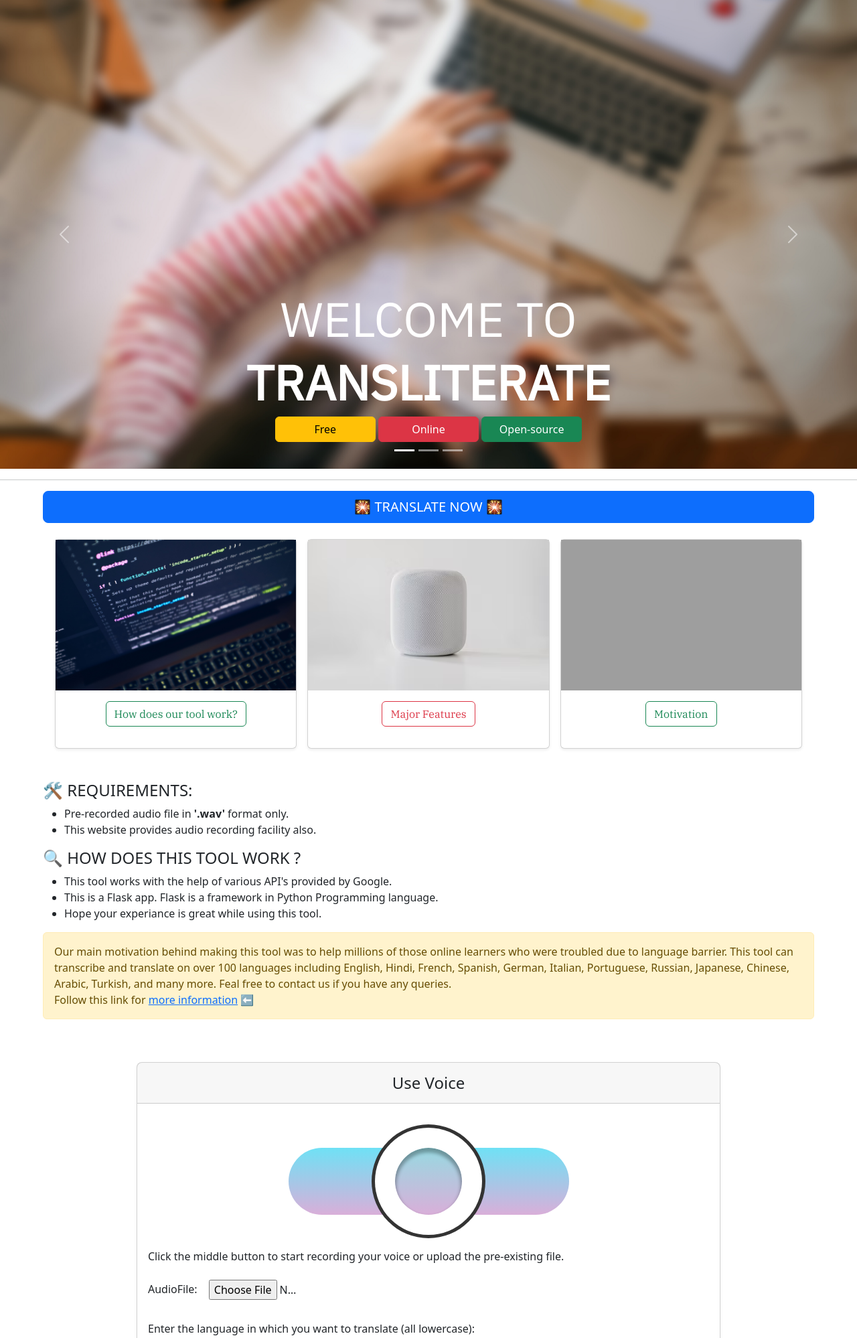
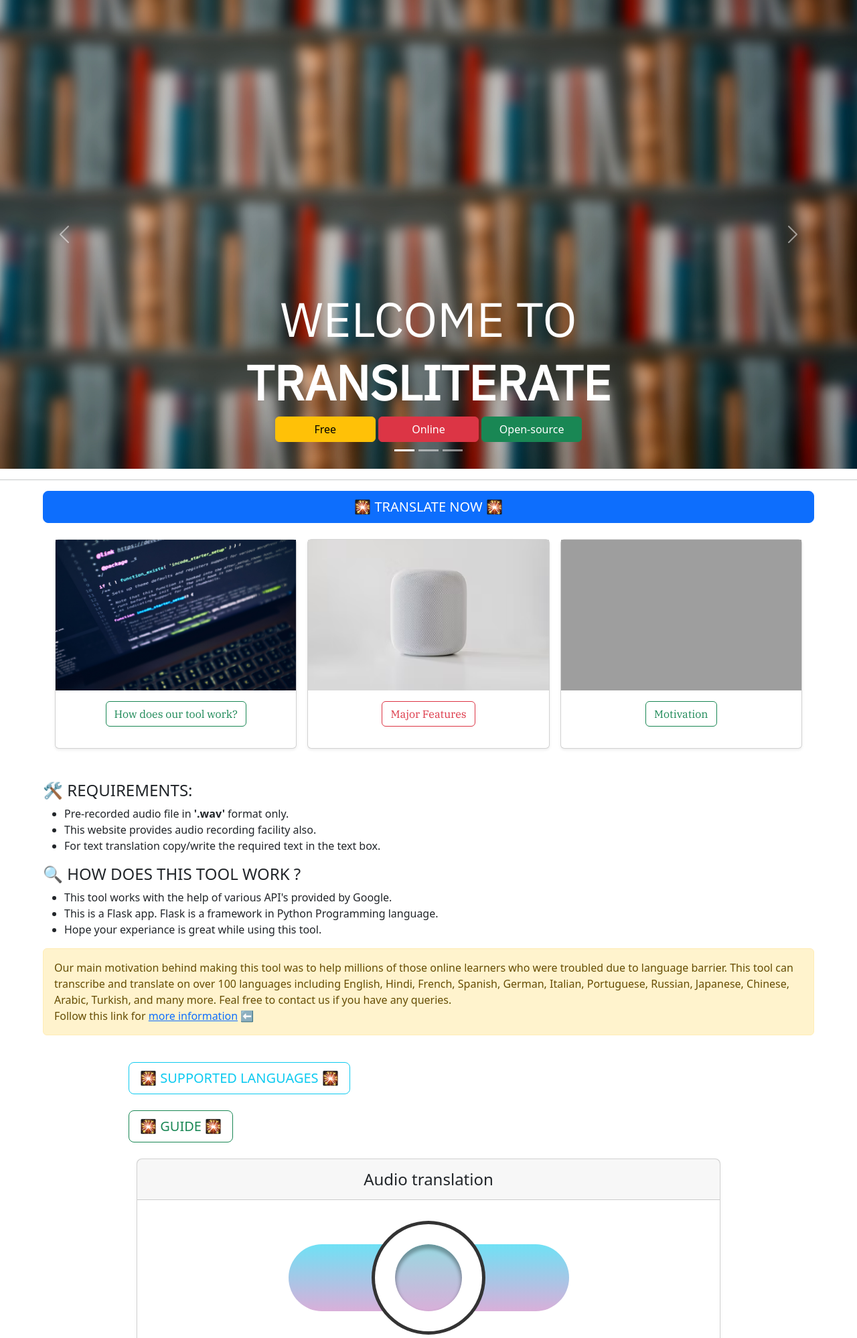
Before and after one commit to SohamRatnaparkhi/Transliterate, a Flask app: page / in a window 1280 px wide. Shown: the part 56-2054 px from the top of the page at 67% size. Run offline with Flask 2, Linux system fonts and the light colour scheme; some libraries are stand-ins or nearby versions; grey boxes are pictures that could not be loaded.

Commit message:
Update index.html

```diff
--- a/templates/index.html
+++ b/templates/index.html
@@ -228,10 +228,10 @@
                 <div class="collapse navbar-collapse" id="navbarSupportedContent">
                     <ul class="navbar-nav me-auto mb-2 mb-lg-0">
                         <li class="nav-item">
-                            <a class="nav-link active" aria-current="page" href="/">Guide</a>
+                            <a class="nav-link active" aria-current="page" href="https://github.com/SohamRatnaparkhi/IEEEMUC-Transliterate/blob/main/guide.md">Guide</a>
                         </li>
                         <li class="nav-item">
-                            <a class="nav-link active" aria-current="page" href="/">Features</a>
+                            <a class="nav-link active" aria-current="page" href="https://github.com/SohamRatnaparkhi/IEEEMUC-Transliterate/blob/main/features.md">Features</a>
                         </li>
 
                     </ul>
@@ -252,7 +252,7 @@
             </div>
             <div class="carousel-inner">
                 <div class="carousel-item active">
-                    <img src="static\images\carousel\cr1.jpg" class="d-block w-100" alt="..." height="700">
+                    <img src="static\images\carousel\cr5.jpg" class="d-block w-100" alt="..." height="700">
                     <div class="carousel-caption d-none d-md-block">
                         <h1 class="C-HEADING carousel-heading">WELCOME TO</h1>
                         <h1 class="C-HEADING carousel-heading"><B>TRANSLITERATE</B></h1>
@@ -262,7 +262,7 @@
                     </div>
                 </div>
                 <div class="carousel-item" data-bs-interval="15000">
-                    <img src="static\images\carousel\cr5.jpg" class="d-block w-100" alt="..." height="700">
+                    <img src="static\images\carousel\cr1.jpg" class="d-block w-100" alt="..." height="700">
                     <div class="carousel-caption d-none d-md-block">
                         <h1 class="C-HEADING carousel-heading"> WELCOME TO</h1>
                         <h1 class="C-HEADING carousel-heading"><B>TRANSLITERATE</B></h1>
@@ -275,8 +275,8 @@
                 <div class="carousel-item">
                     <img src="static\images\carousel\cr8.png" class="d-block w-100" alt="..." height="700">
                     <div class="carousel-caption d-none d-md-block">
-                        <h1 class="c-3 carousel-heading">WELCOME TO</h1>
-                        <h1 class="c-3 carousel-heading"><B>TRANSLITERATE</B></h1>
+                        <h1 class="C-HEADING carousel-heading">WELCOME TO</h1>
+                        <h1 class="C-HEADING carousel-heading"><B>TRANSLITERATE</B></h1>
                         <button type="button" class="btn btn-warning">Accurate</button>
                         <br><br>
                         <button type="button" class="btn btn-danger">Free</button>
@@ -314,7 +314,7 @@
 
                         <div class="card-body">
                             <p class="card-content"><a
-                                    href="https://www.mayoclinic.org/diseases-conditions/brain-tumor/symptoms-causes/syc-20350084#:~:text=A%20brain%20tumor%20is%20a,tumors%20are%20cancerous%20(malignant)."
+                                    href="https://github.com/SohamRatnaparkhi/IEEEMUC-Transliterate/blob/main/guide.md"
                                     class="btn btn-outline-success" target="_blank">How does our tool work?</a></p>
                         </div>
                     </div>
@@ -326,7 +326,7 @@
 
                         <div class="card-body">
                             <p class="card-content"><a
-                                    href="https://www.hopkinsmedicine.org/health/conditions-and-diseases/brain-tumor#:~:text=All%20brain%20cancers%20are%20tumors,distinct%20borders%20and%20rarely%20spread."
+                                    href="https://github.com/SohamRatnaparkhi/IEEEMUC-Transliterate/blob/main/features.md"
                                     class="btn btn-outline-danger" target="_blank">Major Features</a></p>
                         </div>
                     </div>
@@ -338,7 +338,7 @@
 
                         <div class="card-body">
                             <p class="card-content"><a
-                                    href="https://www.mayoclinic.org/diseases-conditions/brain-tumor/diagnosis-treatment/drc-20350088"
+                                    href="https://github.com/SohamRatnaparkhi/IEEEMUC-Transliterate/blob/main/motive.md"
                                     class="btn btn-outline-success" target="_blank">Motivation</a></p>
                         </div>
                     </div>
@@ -352,6 +352,7 @@
             <ul>
                 <li class="req">Pre-recorded audio file in <b>'.wav'</b> format only.</li>
                 <li class="req">This website provides audio recording facility also.</li>
+                <li class="req">For text translation copy/write the required text in the text box.</li>
             </ul>
             <h4>🔍 HOW DOES THIS TOOL WORK ?</h4>
             <ul>
@@ -370,13 +371,16 @@
             </div>
         </div>
         <div id="model1">
+            <br>
+            <a class="btn btn-outline-info btn-lg btn-block forms-model" type="button" href="https://github.com/SohamRatnaparkhi/IEEEMUC-Transliterate/blob/main/LanguageSupport.md">🎇 SUPPORTED LANGUAGES 🎇</a>
             <br><br>
-
+            <a class="btn btn-outline-success btn-lg btn-block forms-model" type="button" href="https://github.com/SohamRatnaparkhi/IEEEMUC-Transliterate/blob/main/guide.md">🎇 GUIDE 🎇</a>
+            <br><br>
             <div class="row row-cols-1 row-cols-md-1 mb-1  text-left forms-model">
                 <div class="col">
                     <div class="card mb-4 rounded-3 shadow-sm">
                         <div class="card-header py-3">
-                            <h4 class="my-0 fw-normal text-center">Use Voice</h4>
+                            <h4 class="my-0 fw-normal text-center">Audio translation</h4>
                         </div>
                         <div class="card-body">
                             <div class="holder">
@@ -385,7 +389,8 @@
                                 </div>
                                 <div data-role="recordings"></div>
                             </div>
-                            <p> Click the middle button to start recording your voice or upload the pre-existing file.
+                            <p>
+                                Click the middle button to start recording your voice or upload the pre-existing file.
                             </p>
                             <form method="POST" action="{{url_for('translate_speech')}}" enctype="multipart/form-data">
                                 <label>AudioFile:</label>
@@ -403,17 +408,17 @@
                 <div class="col">
                     <div class="card mb-4 rounded-3 shadow-sm">
                         <div class="card-header py-3">
-                            <h4 class="my-0 fw-normal text-center">Use text</h4>
+                            <h4 class="my-0 fw-normal text-center">Text translation</h4>
                         </div>
                         <div class="card-body">
 
                             <form method="POST" autocomplete="false" action="{{url_for('translate_text')}}"
                                 enctype="multipart/form-data">
-                                <label>Enter your text or upload the pre-existing text file:</label> <br>
+                                <label>Enter your text :</label> <br>
                                 <textarea autocomplete="false" type="text" name="user_text" class="form-name"
                                     required></textarea><br>
-                                <label>Text File:</label>
-                                <input type="file" name='file' class='btn'><br><br>
+                                <!-- <label>Text File:</label>
+                                <input type="file" name='file' class='btn'><br><br> -->
                                 <label>Enter the language in which you want to translate (all lowercase):</label>
                                 <input type="text" name="target_language" class="form-name" required><br>
                                 <input type="submit" class="btn btn-warning text-center">
```
